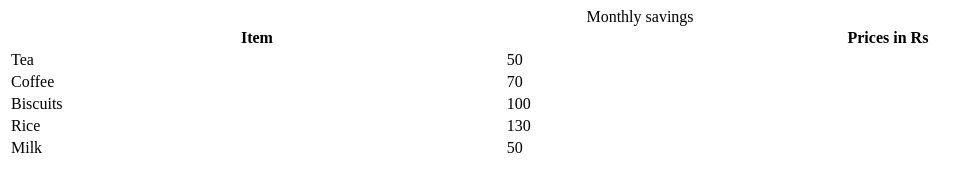
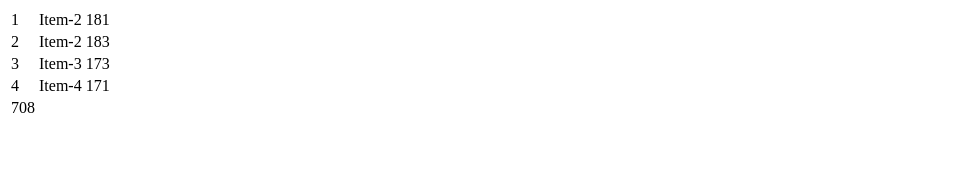
Before and after one commit to acciojob/grofers-checkout-Kiruthigadurairaj, a website: page main.html in a window 1280 px wide. Shown: the whole page, without its empty margins (0-980 px from the left). Drawn offline with Linux system fonts and the light colour scheme.

Commit message:
created a submission

```diff
--- a/main.html
+++ b/main.html
@@ -8,33 +8,26 @@
 
 <body>
     <!-- the entire body must be written by student -->
-     <table id = "table" style="width: 100%">
-    <caption>
-      Monthly savings
-    </caption>
+    <table>
 	  <tr>
-      <th>Item</th>
-      <th>Prices in Rs</th>
+	  <td>1</td>
+	  <td>Item-2</td>
+	  <td data-ns-test="price">181</td>
   </tr>
 	  <tr>
-      <td class="item">Tea</td>
-      <td class="price">50</td>
+	  <td>2</td>
+	  <td>Item-2</td>
+	  <td data-ns-test="price">183</td>
   </tr>
 	  <tr>
-      <td class="item">Coffee</td>
-      <td class="price">70</td>
+	  <td>3</td>
+	  <td>Item-3</td>
+	  <td data-ns-test="price">173</td>
   </tr>
   <tr>
-      <td class="item">Biscuits</td>
-      <td class="price">100</td>
-    </tr>
-    <tr>
-      <td class="item">Rice</td>
-      <td class="price">130</td>
-    </tr>
-    <tr>
-      <td class="item">Milk</td>
-      <td class="price">50</td>
+	  <td>4</td>
+	  <td>Item-4</td>
+	  <td data-ns-test="price">171</td>
   </tr>
   </table>
     <script type="text/javascript" src="./script.js">
--- a/script.js
+++ b/script.js
@@ -1,20 +1,12 @@
-const getSumBtn = document.createElement("button");
-getSumBtn.append("Get Total Price");
-
-//Add your code here
-  let arr = Array.from(document.querySelectorAll(".price"));
-	let sum = 0;
-	arr.forEach((item)=> {
-		 sum += parseInt(item.innerText);
-	});
-	let row =document.createElement("tr");
-	let cell1 = document.createElement("td");
-	cell1.innerText = "Total is: ";
-	let cell2 = document.createElement("td");
-	cell2.innerText = sum;
-	row.appendChild(cell1)
-	row.appendChild(cell2);
-	table.appendChild(row);
-};
-
-getSumBtn.addEventListener("click", getSum);
+ const table = document.querySelector('table');
+ const lastRow = document.createElement('tr');
+ const prices = document.querySelectorAll('[data-ns-test=price]');
+ let sum = 0;
+ for(let i = 0; i < prices.length; i++) {
+  sum += parseInt(prices[i].textContent);
+ }
+ const child = document.createElement("td");
+ child.setAttribute('data-ns-test', 'grandTotal');
+ child.textContent = sum;
+ lastRow.appendChild(child);
+ table.appendChild(lastRow);
```
Lines whose indentation alone changed are shown as unchanged.
